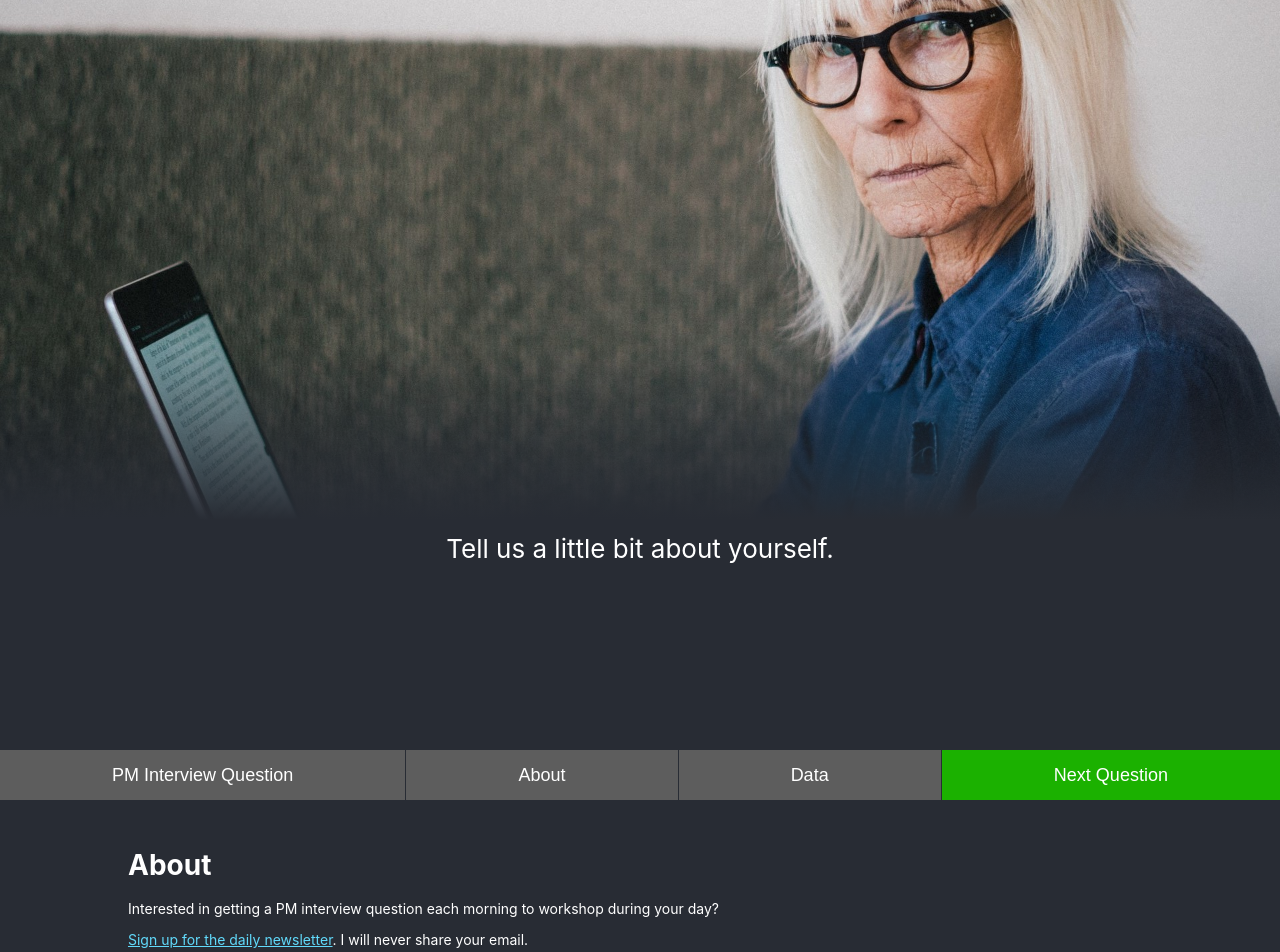
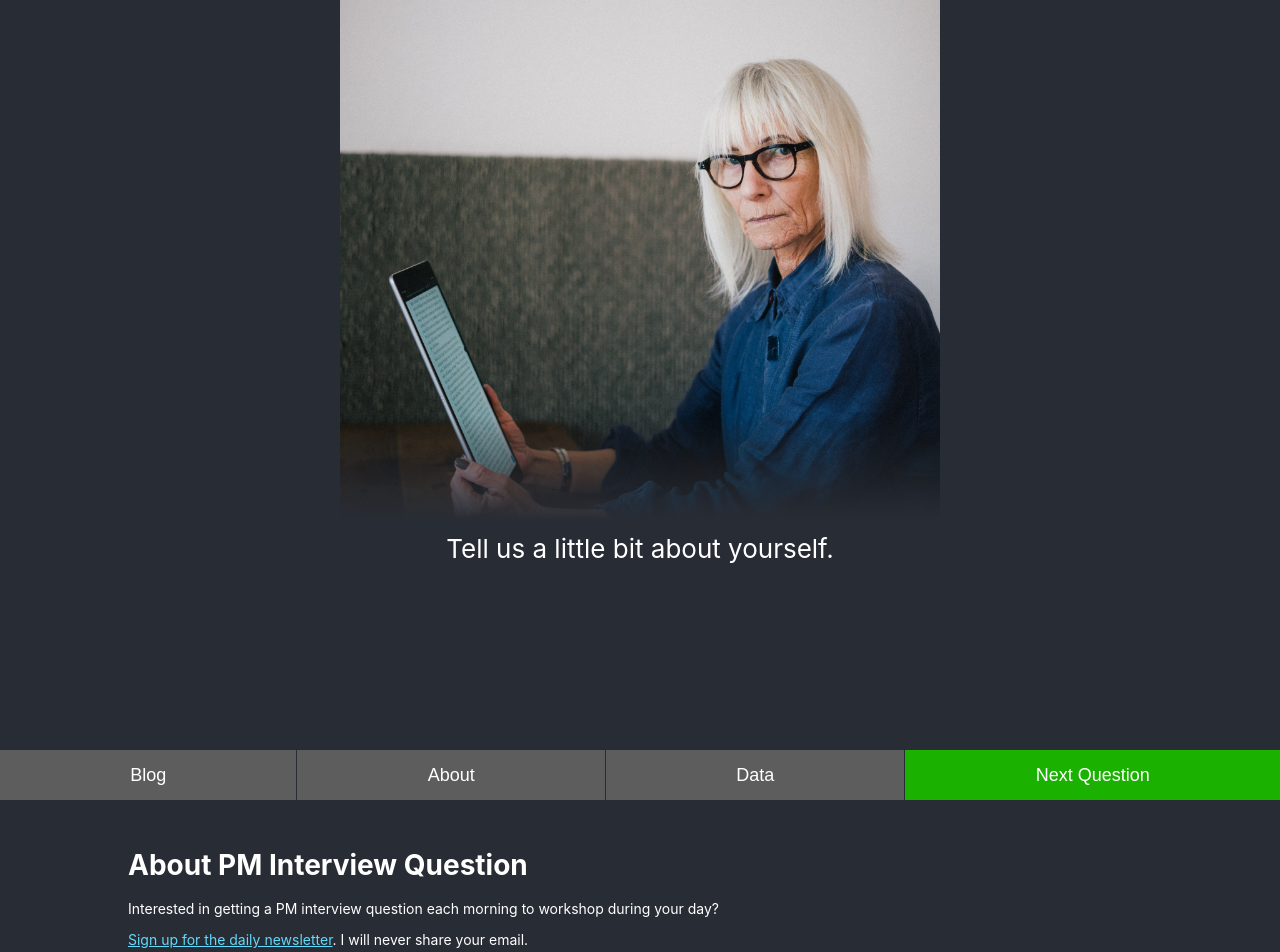
Before and after one commit to espetey/pminterviewquestion, a React (Create React App) app: page / in a window 1280 px wide. Shown: the top 952 px of the page. Built offline with nearby package versions, Linux system fonts and the light colour scheme.

Commit message:
fix interviewer image on large screens. add blog link.

```diff
--- a/src/About.js
+++ b/src/About.js
@@ -5,7 +5,7 @@ function About() {
   return (
     <div className="About">
       <div className="info">
-        <h1 id="about">About</h1>
+        <h1 id="about">About PM Interview Question</h1>
         <p>
           Interested in getting a PM interview question each morning to workshop during your day?
         </p>
--- a/src/App.css
+++ b/src/App.css
@@ -57,6 +57,19 @@ nav {
   background-size: cover;
 }
 
+@media (min-width: 800px) {
+  .Interviewer {
+    width: 60%;
+  }
+}
+
+@media (min-width: 1000px) {
+  .Interviewer {
+    width: 50%;
+    max-width: 600px;
+  }
+}
+
 .Question {
   height: 35vh;
   font-size: calc(10px + 2.0vmin);
@@ -86,77 +99,77 @@ nav {
 }
 
 .interviewer-0 {
-  background-image: linear-gradient(to bottom, rgba(0, 0, 0, 0.0), rgba(0, 0, 0, 0.0), rgba(0, 0, 0, 0.0), rgba(40, 44, 52, 1.0)), url('./interviewers/0.jpg');
+  background-image: linear-gradient(to bottom, rgba(0, 0, 0, 0.0), rgba(0, 0, 0, 0.0), rgba(0, 0, 0, 0.0), rgba(0, 0, 0, 0.0), rgba(0, 0, 0, 0.0), rgba(40, 44, 52, 1.0)), url('./interviewers/0.jpg');
 }
 
 .interviewer-1 {
-  background-image: linear-gradient(to bottom, rgba(0, 0, 0, 0.0), rgba(0, 0, 0, 0.0), rgba(0, 0, 0, 0.0), rgba(40, 44, 52, 1.0)), url('./interviewers/1.jpg');
+  background-image: linear-gradient(to bottom, rgba(0, 0, 0, 0.0), rgba(0, 0, 0, 0.0), rgba(0, 0, 0, 0.0), rgba(0, 0, 0, 0.0), rgba(0, 0, 0, 0.0), rgba(40, 44, 52, 1.0)), url('./interviewers/1.jpg');
 }
 
 .interviewer-2 {
-  background-image: linear-gradient(to bottom, rgba(0, 0, 0, 0.0), rgba(0, 0, 0, 0.0), rgba(0, 0, 0, 0.0), rgba(40, 44, 52, 1.0)), url('./interviewers/2.jpg');
+  background-image: linear-gradient(to bottom, rgba(0, 0, 0, 0.0), rgba(0, 0, 0, 0.0), rgba(0, 0, 0, 0.0), rgba(0, 0, 0, 0.0), rgba(0, 0, 0, 0.0), rgba(40, 44, 52, 1.0)), url('./interviewers/2.jpg');
 }
 
 .interviewer-3 {
-  background-image: linear-gradient(to bottom, rgba(0, 0, 0, 0.0), rgba(0, 0, 0, 0.0), rgba(0, 0, 0, 0.0), rgba(40, 44, 52, 1.0)), url('./interviewers/3.jpg');
+  background-image: linear-gradient(to bottom, rgba(0, 0, 0, 0.0), rgba(0, 0, 0, 0.0), rgba(0, 0, 0, 0.0), rgba(0, 0, 0, 0.0), rgba(0, 0, 0, 0.0), rgba(40, 44, 52, 1.0)), url('./interviewers/3.jpg');
 }
 
 .interviewer-4 {
-  background-image: linear-gradient(to bottom, rgba(0, 0, 0, 0.0), rgba(0, 0, 0, 0.0), rgba(0, 0, 0, 0.0), rgba(40, 44, 52, 1.0)), url('./interviewers/4.jpg');
+  background-image: linear-gradient(to bottom, rgba(0, 0, 0, 0.0), rgba(0, 0, 0, 0.0), rgba(0, 0, 0, 0.0), rgba(0, 0, 0, 0.0), rgba(0, 0, 0, 0.0), rgba(40, 44, 52, 1.0)), url('./interviewers/4.jpg');
 }
 
 .interviewer-5 {
-  background-image: linear-gradient(to bottom, rgba(0, 0, 0, 0.0), rgba(0, 0, 0, 0.0), rgba(0, 0, 0, 0.0), rgba(40, 44, 52, 1.0)), url('./interviewers/5.jpg');
+  background-image: linear-gradient(to bottom, rgba(0, 0, 0, 0.0), rgba(0, 0, 0, 0.0), rgba(0, 0, 0, 0.0), rgba(0, 0, 0, 0.0), rgba(0, 0, 0, 0.0), rgba(40, 44, 52, 1.0)), url('./interviewers/5.jpg');
 }
 
 .interviewer-6 {
-  background-image: linear-gradient(to bottom, rgba(0, 0, 0, 0.0), rgba(0, 0, 0, 0.0), rgba(0, 0, 0, 0.0), rgba(40, 44, 52, 1.0)), url('./interviewers/6.jpg');
+  background-image: linear-gradient(to bottom, rgba(0, 0, 0, 0.0), rgba(0, 0, 0, 0.0), rgba(0, 0, 0, 0.0), rgba(0, 0, 0, 0.0), rgba(0, 0, 0, 0.0), rgba(40, 44, 52, 1.0)), url('./interviewers/6.jpg');
 }
 
 .interviewer-7 {
-  background-image: linear-gradient(to bottom, rgba(0, 0, 0, 0.0), rgba(0, 0, 0, 0.0), rgba(0, 0, 0, 0.0), rgba(40, 44, 52, 1.0)), url('./interviewers/7.jpg');
+  background-image: linear-gradient(to bottom, rgba(0, 0, 0, 0.0), rgba(0, 0, 0, 0.0), rgba(0, 0, 0, 0.0), rgba(0, 0, 0, 0.0), rgba(0, 0, 0, 0.0), rgba(40, 44, 52, 1.0)), url('./interviewers/7.jpg');
 }
 
 .interviewer-8 {
-  background-image: linear-gradient(to bottom, rgba(0, 0, 0, 0.0), rgba(0, 0, 0, 0.0), rgba(0, 0, 0, 0.0), rgba(40, 44, 52, 1.0)), url('./interviewers/8.jpg');
+  background-image: linear-gradient(to bottom, rgba(0, 0, 0, 0.0), rgba(0, 0, 0, 0.0), rgba(0, 0, 0, 0.0), rgba(0, 0, 0, 0.0), rgba(0, 0, 0, 0.0), rgba(40, 44, 52, 1.0)), url('./interviewers/8.jpg');
 }
 
 .interviewer-9 {
-  background-image: linear-gradient(to bottom, rgba(0, 0, 0, 0.0), rgba(0, 0, 0, 0.0), rgba(0, 0, 0, 0.0), rgba(40, 44, 52, 1.0)), url('./interviewers/9.jpg');
+  background-image: linear-gradient(to bottom, rgba(0, 0, 0, 0.0), rgba(0, 0, 0, 0.0), rgba(0, 0, 0, 0.0), rgba(0, 0, 0, 0.0), rgba(0, 0, 0, 0.0), rgba(40, 44, 52, 1.0)), url('./interviewers/9.jpg');
 }
 
 .interviewer-10 {
-  background-image: linear-gradient(to bottom, rgba(0, 0, 0, 0.0), rgba(0, 0, 0, 0.0), rgba(0, 0, 0, 0.0), rgba(40, 44, 52, 1.0)), url('./interviewers/10.jpg');
+  background-image: linear-gradient(to bottom, rgba(0, 0, 0, 0.0), rgba(0, 0, 0, 0.0), rgba(0, 0, 0, 0.0), rgba(0, 0, 0, 0.0), rgba(0, 0, 0, 0.0), rgba(40, 44, 52, 1.0)), url('./interviewers/10.jpg');
 }
 
 .interviewer-11 {
-  background-image: linear-gradient(to bottom, rgba(0, 0, 0, 0.0), rgba(0, 0, 0, 0.0), rgba(0, 0, 0, 0.0), rgba(40, 44, 52, 1.0)), url('./interviewers/11.jpg');
+  background-image: linear-gradient(to bottom, rgba(0, 0, 0, 0.0), rgba(0, 0, 0, 0.0), rgba(0, 0, 0, 0.0), rgba(0, 0, 0, 0.0), rgba(0, 0, 0, 0.0), rgba(40, 44, 52, 1.0)), url('./interviewers/11.jpg');
 }
 
 .interviewer-12 {
-  background-image: linear-gradient(to bottom, rgba(0, 0, 0, 0.0), rgba(0, 0, 0, 0.0), rgba(0, 0, 0, 0.0), rgba(40, 44, 52, 1.0)), url('./interviewers/12.jpg');
+  background-image: linear-gradient(to bottom, rgba(0, 0, 0, 0.0), rgba(0, 0, 0, 0.0), rgba(0, 0, 0, 0.0), rgba(0, 0, 0, 0.0), rgba(0, 0, 0, 0.0), rgba(40, 44, 52, 1.0)), url('./interviewers/12.jpg');
 }
 
 .interviewer-13 {
-  background-image: linear-gradient(to bottom, rgba(0, 0, 0, 0.0), rgba(0, 0, 0, 0.0), rgba(0, 0, 0, 0.0), rgba(40, 44, 52, 1.0)), url('./interviewers/13.jpg');
+  background-image: linear-gradient(to bottom, rgba(0, 0, 0, 0.0), rgba(0, 0, 0, 0.0), rgba(0, 0, 0, 0.0), rgba(0, 0, 0, 0.0), rgba(0, 0, 0, 0.0), rgba(40, 44, 52, 1.0)), url('./interviewers/13.jpg');
 }
 
 .interviewer-14 {
-  background-image: linear-gradient(to bottom, rgba(0, 0, 0, 0.0), rgba(0, 0, 0, 0.0), rgba(0, 0, 0, 0.0), rgba(40, 44, 52, 1.0)), url('./interviewers/14.jpg');
+  background-image: linear-gradient(to bottom, rgba(0, 0, 0, 0.0), rgba(0, 0, 0, 0.0), rgba(0, 0, 0, 0.0), rgba(0, 0, 0, 0.0), rgba(0, 0, 0, 0.0), rgba(40, 44, 52, 1.0)), url('./interviewers/14.jpg');
 }
 
 .interviewer-15 {
-  background-image: linear-gradient(to bottom, rgba(0, 0, 0, 0.0), rgba(0, 0, 0, 0.0), rgba(0, 0, 0, 0.0), rgba(40, 44, 52, 1.0)), url('./interviewers/15.jpg');
+  background-image: linear-gradient(to bottom, rgba(0, 0, 0, 0.0), rgba(0, 0, 0, 0.0), rgba(0, 0, 0, 0.0), rgba(0, 0, 0, 0.0), rgba(0, 0, 0, 0.0), rgba(40, 44, 52, 1.0)), url('./interviewers/15.jpg');
 }
 
 .interviewer-16 {
-  background-image: linear-gradient(to bottom, rgba(0, 0, 0, 0.0), rgba(0, 0, 0, 0.0), rgba(0, 0, 0, 0.0), rgba(40, 44, 52, 1.0)), url('./interviewers/16.jpg');
+  background-image: linear-gradient(to bottom, rgba(0, 0, 0, 0.0), rgba(0, 0, 0, 0.0), rgba(0, 0, 0, 0.0), rgba(0, 0, 0, 0.0), rgba(0, 0, 0, 0.0), rgba(40, 44, 52, 1.0)), url('./interviewers/16.jpg');
 }
 
 .interviewer-17 {
-  background-image: linear-gradient(to bottom, rgba(0, 0, 0, 0.0), rgba(0, 0, 0, 0.0), rgba(0, 0, 0, 0.0), rgba(40, 44, 52, 1.0)), url('./interviewers/17.jpg');
+  background-image: linear-gradient(to bottom, rgba(0, 0, 0, 0.0), rgba(0, 0, 0, 0.0), rgba(0, 0, 0, 0.0), rgba(0, 0, 0, 0.0), rgba(0, 0, 0, 0.0), rgba(40, 44, 52, 1.0)), url('./interviewers/17.jpg');
 }
 
 .interviewer-18 {
-  background-image: linear-gradient(to bottom, rgba(0, 0, 0, 0.0), rgba(0, 0, 0, 0.0), rgba(0, 0, 0, 0.0), rgba(40, 44, 52, 1.0)), url('./interviewers/18.jpg');
+  background-image: linear-gradient(to bottom, rgba(0, 0, 0, 0.0), rgba(0, 0, 0, 0.0), rgba(0, 0, 0, 0.0), rgba(0, 0, 0, 0.0), rgba(0, 0, 0, 0.0), rgba(40, 44, 52, 1.0)), url('./interviewers/18.jpg');
 }
--- a/src/App.js
+++ b/src/App.js
@@ -50,8 +50,8 @@ function App() {
   return (
     <>
       <nav>
-        <button className="Nav-btn Title-btn" onClick={() => scrollTo(topAnchor)}>
-          PM Interview Question
+        <button className="Nav-btn" onClick={() => window.open('https://blog.pminterviewquestion.com')}>
+          Blog
         </button>
         <button className="Nav-btn" onClick={() => scrollTo(aboutAnchor)}>
           About
```
